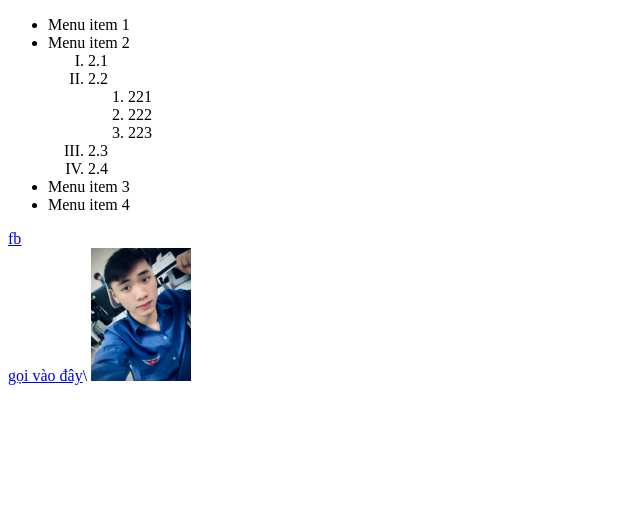
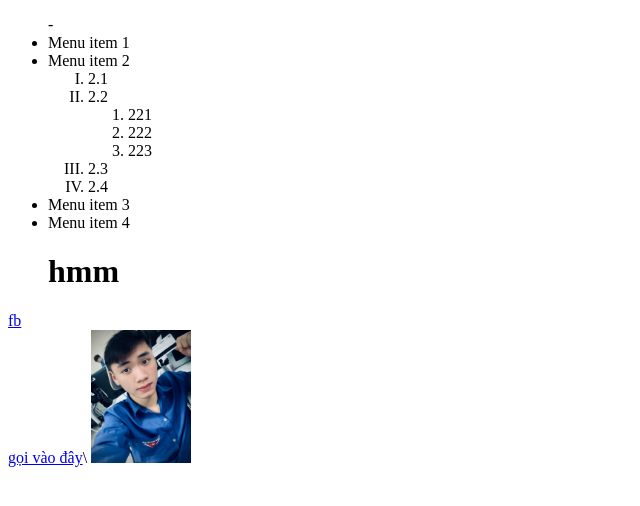
Before and after one commit to quanganhkakka/quanganhda2, a plain HTML site: page index.html in a window 1280 px wide. Shown: the whole page, without its empty margins (0-640 px from the left). Drawn offline with Linux system fonts and the light colour scheme.

Commit message:
sua doi lan 1

```diff
--- a/index.html
+++ b/index.html
@@ -6,7 +6,7 @@
     <title>Document</title>
   </head>
   <body>
-    <ul>
+    <ul>-
         <li>Menu item 1</li>
         <li>Menu item 2
             <ol type="I">
@@ -24,6 +24,7 @@
         </li>
         <li>Menu item 3</li>
         <li>Menu item 4</li>
+      <h1>hmm</h1>
 
     </ul>
  <a href="https://www.facebook.com/?locale=vi_VN">fb</a><br>
```
